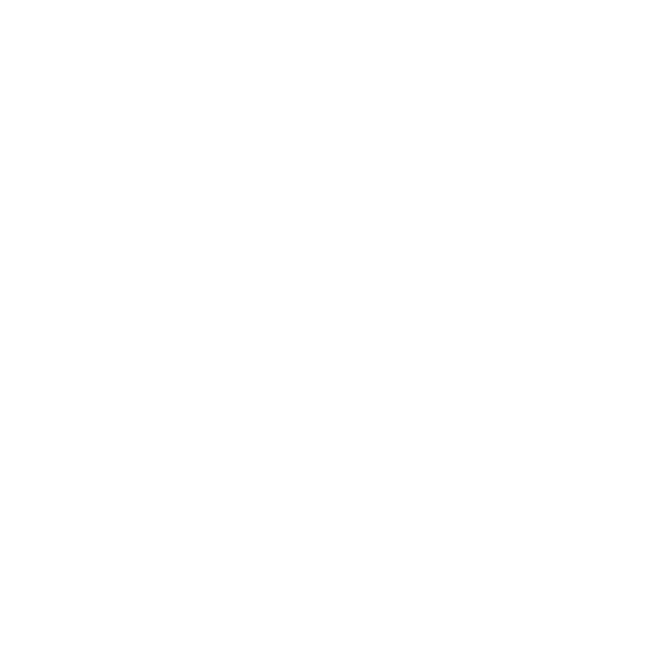
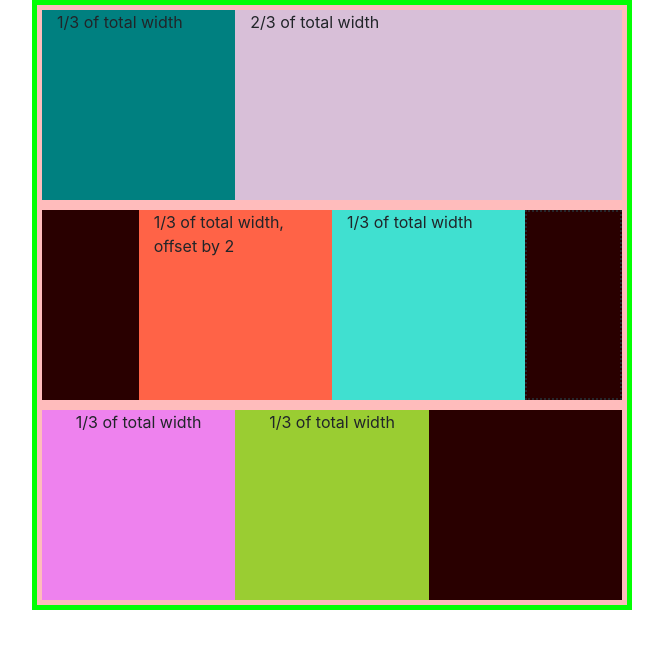
Before and after one commit to acciojob/grids-Code-with-sudoku, a website: page main.html in a window 1280 px wide. Shown: the whole page, without its empty margins (308-971 px from the left). Drawn offline with nearby package versions, Linux system fonts and the light colour scheme.

Commit message:
created a submission

```diff
--- a/main.html
+++ b/main.html
@@ -1,16 +1,72 @@
 <!DOCTYPE html>
+<html lang="en">
+<head>
+    <meta charset="UTF-8">
+    <meta name="viewport" content="width=device-width, initial-scale=1.0">
+    <link href="https://stackpath.bootstrapcdn.com/bootstrap/4.5.2/css/bootstrap.min.css" rel="stylesheet">
+    <title>Responsive Grid Layout</title>
+    <style>
+        .container {
+            width: 600px;
+            border: 5px solid rgb(4, 255, 4);
+            background-color: rgb(41, 0, 0);
+            margin: 0 auto;
+        }
 
-<html>
+        .row {
+            border: 5px solid rgb(255, 188, 188);
+            height: 200px;
+        }
 
-<head>
-	<link rel="stylesheet" href="styles.css">
+        .col {
+            border: 2px dotted rgb(38, 38, 43);
+        }
+
+        .col-bg-teal {
+            background-color: teal;
+        }
+
+        .col-bg-thistle {
+            background-color: thistle;
+        }
+
+        .col-bg-tomato {
+            background-color: tomato;
+        }
+
+        .col-bg-turquoise {
+            background-color: turquoise;
+        }
+
+        .col-bg-violet {
+            background-color: violet;
+        }
+
+        .col-bg-yellowgreen {
+            background-color: yellowgreen;
+        }
+    </style>
 </head>
+<body>
+    <div class="container">
+        <div class="row">
+            <div class="col-md-4 col-sm-6 col-bg-teal">1/3 of total width</div>
+            <div class="col-md-8 col-sm-6 col-bg-thistle">2/3 of total width</div>
+        </div>
+        <div class="row">
+            <div class="col-md-4 offset-md-2 col-bg-tomato">1/3 of total width, offset by 2</div>
+            <div class="col-md-4 col-bg-turquoise">1/3 of total width</div>
+            <div class="col"></div><!-- Empty Space -->
+        </div>
+        <div class="row">
+            <div class="col-md-4 col-sm-6 text-center col-bg-violet">1/3 of total width</div>
+            <div class="col-md-4 col-sm-6 text-center col-bg-yellowgreen">1/3 of total width</div>
+        </div>
+    </div>
 
-<body>
-	<!-- the entire body must be written by student -->
-    <script type="text/javascript" src="./script.js">
-</script>
-
+    <!-- Bootstrap JavaScript and jQuery -->
+    <script src="https://code.jquery.com/jquery-3.5.1.slim.min.js"></script>
+    <script src="https://cdn.jsdelivr.net/npm/@popperjs/core@1.16.0/dist/umd/popper.min.js"></script>
+    <script src="https://stackpath.bootstrapcdn.com/bootstrap/4.5.2/js/bootstrap.min.js"></script>
 </body>
-
 </html>
```
